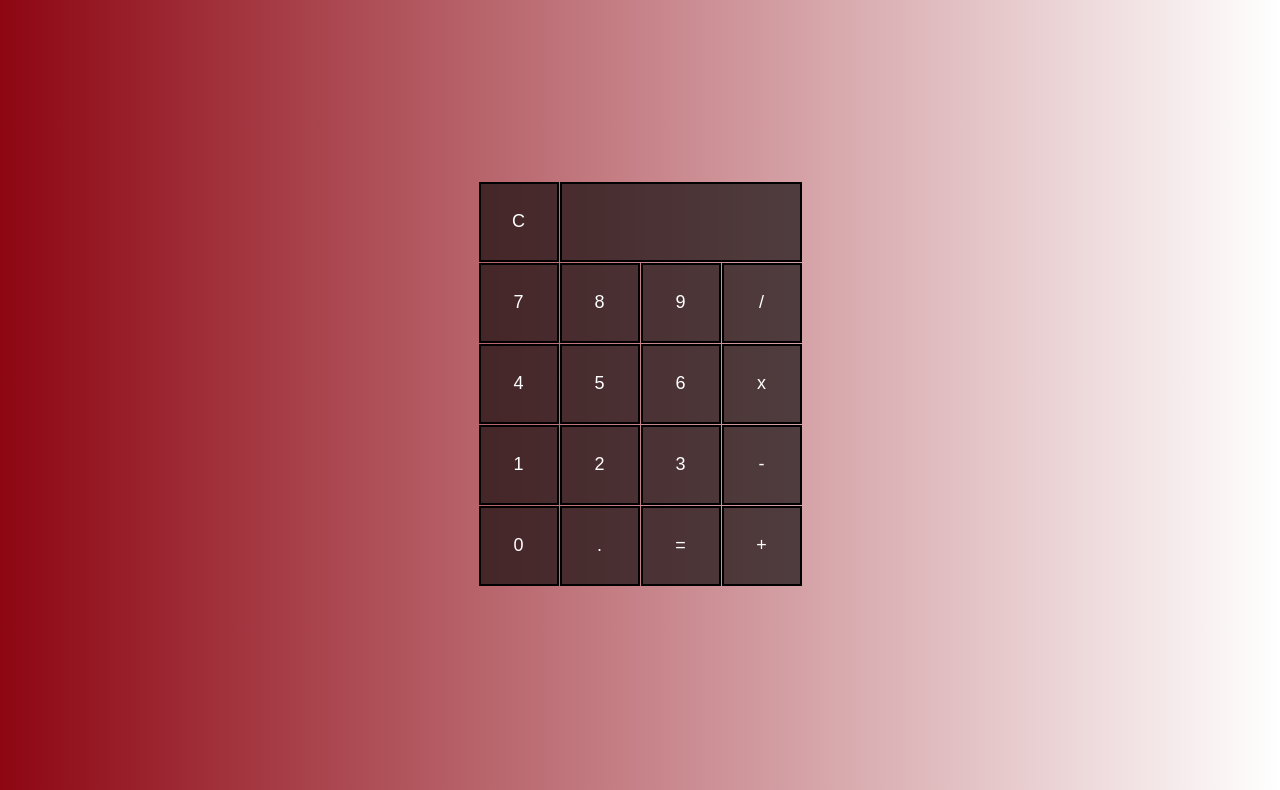
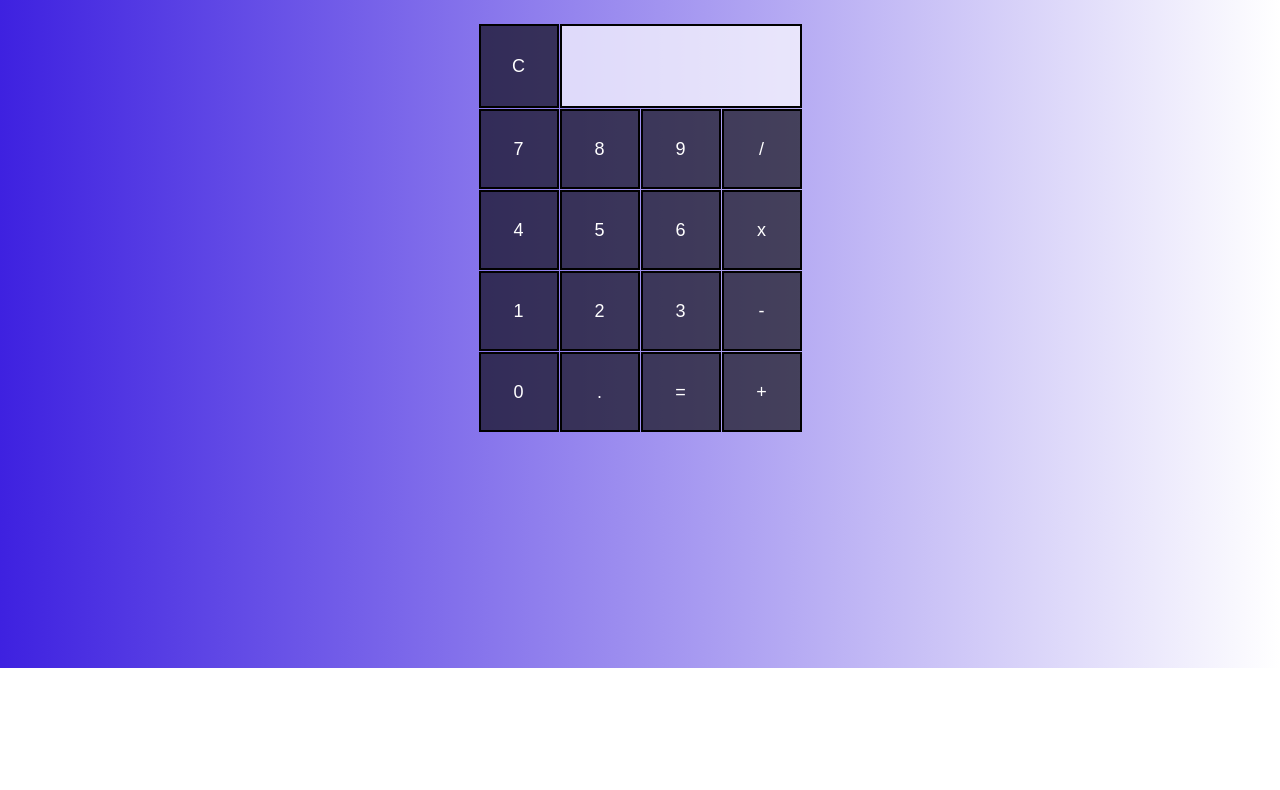
Before and after one commit to jesseyproctor/calculator, a plain HTML site: page index.html in a window 1280 px wide. Shown: the part 132-922 px from the top of the page. After the commit the page ends 800 px from the top, so only its background shows below. Drawn offline with nearby package versions, Linux system fonts and the light colour scheme.

Commit message:
word-wrap

```diff
--- a/index.html
+++ b/index.html
@@ -17,7 +17,7 @@
         <button class="button">7</button>
         <button class="button">8</button>
         <button class="button">9</button>
-        <button class="button">/</button>
+        <button id="divide">/</button>
         <button class="button">4</button>
         <button class="button">5</button>
         <button class="button">6</button>
--- a/main.css
+++ b/main.css
@@ -11,7 +11,7 @@ h1 {
 body {
     padding: 0;
     margin: 0;
-    background: linear-gradient(to right, rgb(141, 6, 18), white)
+    background: linear-gradient(to right, rgb(62, 33, 224), white)
 }
 
 .calc-structure {
@@ -23,7 +23,7 @@ body {
     grid-column-gap: 1px;
     place-content: center;
     /* border: solid black 2px; */
-    min-height: 100vh;
+    /* min-height: 100vh; */
 
 }
 
@@ -43,5 +43,9 @@ body {
     display: flex;
     align-items: flex-end;
     flex-direction: column;
-    padding: 20px;
+    padding: 40px;
+    background-color: rgba(255, 255, 255, 0.699);
+    color: black;
+    word-wrap: break-word;
+    word-break: break-all;
 }
--- a/main.js
+++ b/main.js
@@ -6,6 +6,7 @@ const subtractButton = document.querySelector('#subtract')
 const decimalButton = document.querySelector('#decimal')
 const equalsButton = document.querySelector('#equals')
 const addButton = document.querySelector('#add')
+const divideButton = document.querySelector('#divide')
 
 numButtons.forEach(item => {
     item.addEventListener('click', event => {
```
